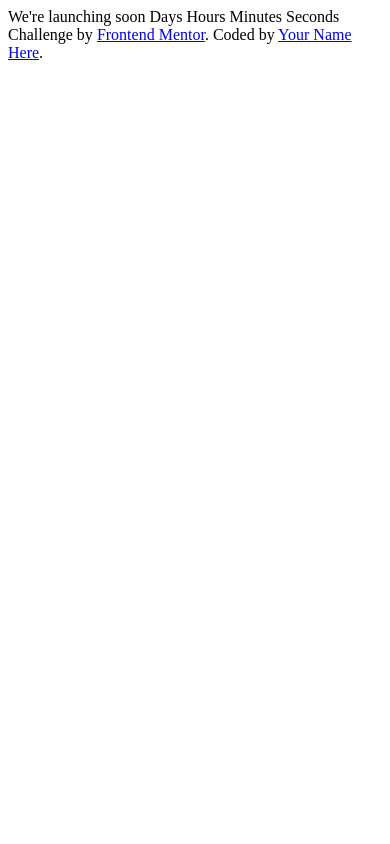
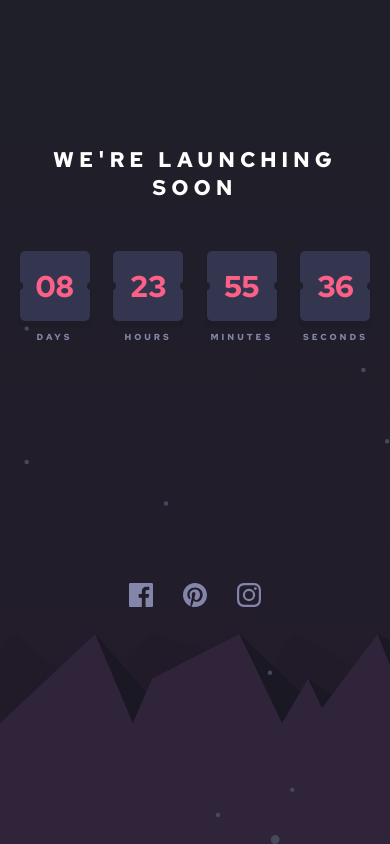
Before and after one commit to 6kbzn9/Launch-Countdown-Timer, a plain HTML site: page index.html in a window 390 px wide. Drawn offline with Linux system fonts and the light colour scheme.

Commit message:
finished mobile view first

```diff
--- a/index.html
+++ b/index.html
@@ -12,15 +12,82 @@
     />
 
     <title>Frontend Mentor | Launch countdown timer</title>
+    <link
+      href="https://fonts.googleapis.com/css2?family=Red+Hat+Text:wght@700&display=swap"
+      rel="stylesheet"
+    />
+    <link rel="stylesheet" href="css/style.css" />
   </head>
   <body>
-    We're launching soon Days Hours Minutes Seconds
+    <div class="wrapper">
+      <header class="header">
+        <h1 class="header__title">We're launching soon</h1>
+      </header>
+      <section class="count">
+        <div class="count__wrapper">
+          <div class="count__timer">
+            <p id="days"></p>
+            <div class="count__circle count__circle--1"></div>
+            <div class="count__circle count__circle--2"></div>
+          </div>
+          <p class="count__label">Days</p>
+        </div>
+        <div class="count__wrapper">
+          <div class="count__timer">
+            <p id="hours"></p>
+            <div class="count__circle count__circle--1"></div>
+            <div class="count__circle count__circle--2"></div>
+          </div>
 
-    <div class="attribution">
-      Challenge by
-      <a href="https://www.frontendmentor.io?ref=challenge" target="_blank"
-        >Frontend Mentor</a
-      >. Coded by <a href="#">Your Name Here</a>.
+          <p class="count__label">Hours</p>
+        </div>
+        <div class="count__wrapper">
+          <div class="count__timer">
+            <p id="minutes"></p>
+            <div class="count__circle count__circle--1"></div>
+            <div class="count__circle count__circle--2"></div>
+          </div>
+          <p class="count__label">Minutes</p>
+        </div>
+        <div class="count__wrapper">
+          <div class="count__timer">
+            <p id="seconds"></p>
+            <div class="count__circle count__circle--1"></div>
+            <div class="count__circle count__circle--2"></div>
+          </div>
+          <p class="count__label">Seconds</p>
+        </div>
+      </section>
+
+      <footer class="footer">
+        <div class="footer__links">
+          <a href="" class="footer__link">
+            <svg xmlns="http://www.w3.org/2000/svg" width="24" height="24">
+              <path
+                fill="currentColor"
+                d="M22.675 0H1.325C.593 0 0 .593 0 1.325v21.351C0 23.407.593 24 1.325 24H12.82v-9.294H9.692v-3.622h3.128V8.413c0-3.1 1.893-4.788 4.659-4.788 1.325 0 2.463.099 2.795.143v3.24l-1.918.001c-1.504 0-1.795.715-1.795 1.763v2.313h3.587l-.467 3.622h-3.12V24h6.116c.73 0 1.323-.593 1.323-1.325V1.325C24 .593 23.407 0 22.675 0z"
+              />
+            </svg>
+          </a>
+          <a href="" class="footer__link">
+            <svg xmlns="http://www.w3.org/2000/svg" width="24" height="24">
+              <path
+                fill="currentColor"
+                d="M12 0C5.373 0 0 5.372 0 12c0 5.084 3.163 9.426 7.627 11.174-.105-.949-.2-2.405.042-3.441.218-.937 1.407-5.965 1.407-5.965s-.359-.719-.359-1.782c0-1.668.967-2.914 2.171-2.914 1.023 0 1.518.769 1.518 1.69 0 1.029-.655 2.568-.994 3.995-.283 1.194.599 2.169 1.777 2.169 2.133 0 3.772-2.249 3.772-5.495 0-2.873-2.064-4.882-5.012-4.882-3.414 0-5.418 2.561-5.418 5.207 0 1.031.397 2.138.893 2.738a.36.36 0 01.083.345l-.333 1.36c-.053.22-.174.267-.402.161-1.499-.698-2.436-2.889-2.436-4.649 0-3.785 2.75-7.262 7.929-7.262 4.163 0 7.398 2.967 7.398 6.931 0 4.136-2.607 7.464-6.227 7.464-1.216 0-2.359-.631-2.75-1.378l-.748 2.853c-.271 1.043-1.002 2.35-1.492 3.146C9.57 23.812 10.763 24 12 24c6.627 0 12-5.373 12-12 0-6.628-5.373-12-12-12z"
+              />
+            </svg>
+          </a>
+          <a href="" class="footer__link">
+            <svg xmlns="http://www.w3.org/2000/svg" width="24" height="24">
+              <path
+                fill="currentColor"
+                d="M12 2.163c3.204 0 3.584.012 4.85.07 3.252.148 4.771 1.691 4.919 4.919.058 1.265.069 1.645.069 4.849 0 3.205-.012 3.584-.069 4.849-.149 3.225-1.664 4.771-4.919 4.919-1.266.058-1.644.07-4.85.07-3.204 0-3.584-.012-4.849-.07-3.26-.149-4.771-1.699-4.919-4.92-.058-1.265-.07-1.644-.07-4.849 0-3.204.013-3.583.07-4.849.149-3.227 1.664-4.771 4.919-4.919 1.266-.057 1.645-.069 4.849-.069zM12 0C8.741 0 8.333.014 7.053.072 2.695.272.273 2.69.073 7.052.014 8.333 0 8.741 0 12c0 3.259.014 3.668.072 4.948.2 4.358 2.618 6.78 6.98 6.98C8.333 23.986 8.741 24 12 24c3.259 0 3.668-.014 4.948-.072 4.354-.2 6.782-2.618 6.979-6.98.059-1.28.073-1.689.073-4.948 0-3.259-.014-3.667-.072-4.947-.196-4.354-2.617-6.78-6.979-6.98C15.668.014 15.259 0 12 0zm0 5.838a6.162 6.162 0 100 12.324 6.162 6.162 0 000-12.324zM12 16a4 4 0 110-8 4 4 0 010 8zm6.406-11.845a1.44 1.44 0 100 2.881 1.44 1.44 0 000-2.881z"
+              />
+            </svg>
+          </a>
+        </div>
+      </footer>
     </div>
+    <script src="main.js"></script>
   </body>
 </html>
--- /dev/null
+++ b/main.js
@@ -0,0 +1,51 @@
+const days = document.querySelector("#days");
+const hours = document.querySelector("#hours");
+const minutes = document.querySelector("#minutes");
+const seconds = document.querySelector("#seconds");
+
+let day = 8;
+let hour = 23;
+let minute = 55;
+let second = 41;
+let d, h, m, s;
+
+const addZero = () => {
+  d = day;
+  if (day < 10) d = `0${day}`;
+  h = hour;
+  if (hour < 10) h = `0${hour}`;
+  m = minute;
+  if (minute < 10) m = `0${minute}`;
+  s = second;
+  if (second < 10) s = `0${second}`;
+};
+
+const updateTime = () => {
+  if (second < 0) {
+    second = 59;
+    minute -= 1;
+  }
+  if (minute < 0) {
+    minute = 59;
+    hour -= 1;
+  }
+  if (hour < 0) {
+    hour = 23;
+    day -= 1;
+  }
+};
+const prinTimer = () => {
+  addZero();
+  days.textContent = d;
+  hours.textContent = h;
+  minutes.textContent = m;
+  seconds.textContent = s;
+};
+
+const startTimer = () => {
+  second -= 1;
+  updateTime();
+  prinTimer();
+};
+
+window.addEventListener("DOMContentLoaded", setInterval(startTimer, 1000));
--- /dev/null
+++ b/style.scss
@@ -0,0 +1,126 @@
+// variables
+$Grayishblue: hsl(237, 18%, 59%);
+$Softred: hsl(345, 95%, 68%);
+$White: hsl(0, 0%, 100%);
+$Darkdesaturatedblue: hsl(236, 21%, 26%);
+$Verydarkblue: hsl(235, 16%, 14%);
+$Verydark: hsl(234, 17%, 12%);
+$blue: hsl(272, 21%, 14%);
+// mixins
+@mixin smaller($width) {
+  @media (max-width: $width) {
+    @content;
+  }
+}
+@mixin bigger($width) {
+  @media (min-width: $width) {
+    @content;
+  }
+}
+
+* {
+  margin: 0;
+  padding: 0;
+  box-sizing: border-box;
+}
+html {
+  font-size: 62.5%;
+  @include smaller(350px) {
+    font-size: 58%;
+  }
+  @include smaller(350px) {
+    font-size: 55%;
+  }
+}
+body {
+  font-family: "Red Hat Text", sans-serif;
+  font-size: 1.4rem;
+  color: $White;
+  min-height: 100vh;
+  background: url("../images/bg-stars.svg") no-repeat center center / cover,
+    url("../images/pattern-hills.svg") no-repeat center bottom / 100% 25%,
+    linear-gradient(to bottom, $Verydarkblue, $blue);
+}
+
+.wrapper {
+  width: 90%;
+  max-width: 700px;
+  min-height: 100vh;
+  margin: 0 auto;
+  padding: 14.5rem 0 4.5rem;
+}
+.header {
+  width: 100%;
+  margin-bottom: 5rem;
+  &__title {
+    text-transform: uppercase;
+    letter-spacing: 0.5rem;
+    font-size: 2.125rem;
+    text-align: center;
+  }
+}
+.count {
+  width: 100%;
+  display: flex;
+  justify-content: space-between;
+  align-items: center;
+  text-align: center;
+  margin-bottom: 24rem;
+
+  &__timer {
+    width: 7rem;
+    height: 7rem;
+    border-radius: 0.5rem;
+    background-color: $Darkdesaturatedblue;
+    margin-bottom: 1rem;
+    box-shadow: 0 0.5rem 0.2rem rgba($Verydark, 0.4);
+    display: flex;
+    align-items: center;
+    justify-content: center;
+    color: $Softred;
+    position: relative;
+    p {
+      font-size: 3rem;
+    }
+  }
+  &__label {
+    text-transform: uppercase;
+    font-size: 0.875rem;
+    letter-spacing: 0.3rem;
+    color: $Grayishblue;
+  }
+  &__circle {
+    position: absolute;
+    top: 50%;
+    transform: translateY(-50%);
+    width: 0.8rem;
+    height: 0.8rem;
+    border-radius: 50%;
+    background-color: $Verydarkblue;
+    &--1 {
+      left: -0.5rem;
+    }
+    &--2 {
+      right: -0.5rem;
+    }
+  }
+}
+
+.footer {
+  &__links {
+    display: flex;
+    align-items: flex-end;
+    justify-content: center;
+  }
+  &__link {
+    color: $Grayishblue;
+    text-decoration: none;
+    transition: color 200ms ease-in-out;
+    &:not(:last-child) {
+      margin-right: 3rem;
+    }
+    &:hover {
+      color: $Softred;
+    }
+  }
+}
```
Also changed, not shown: css/style.css (added), 1 other file.
